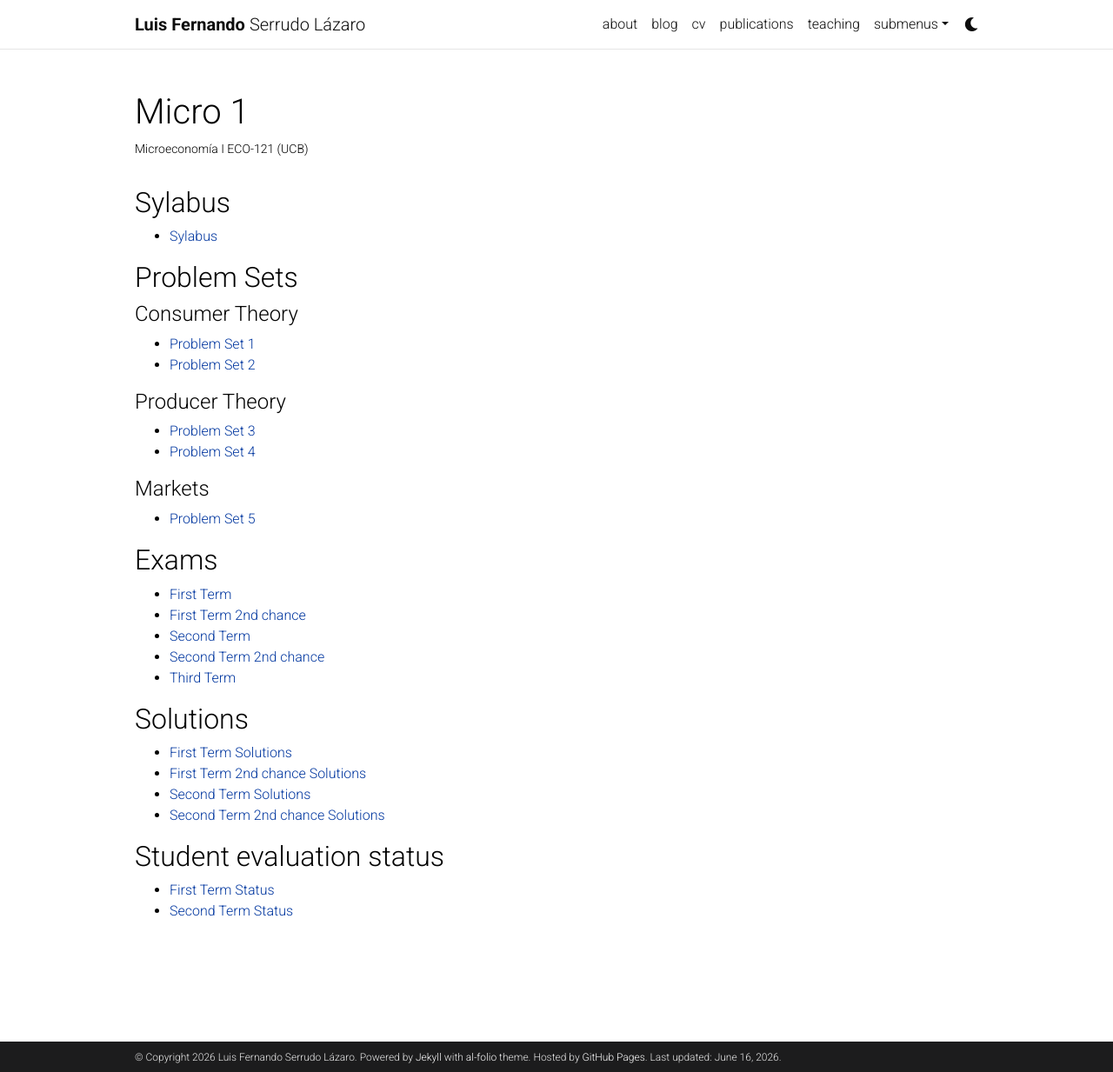
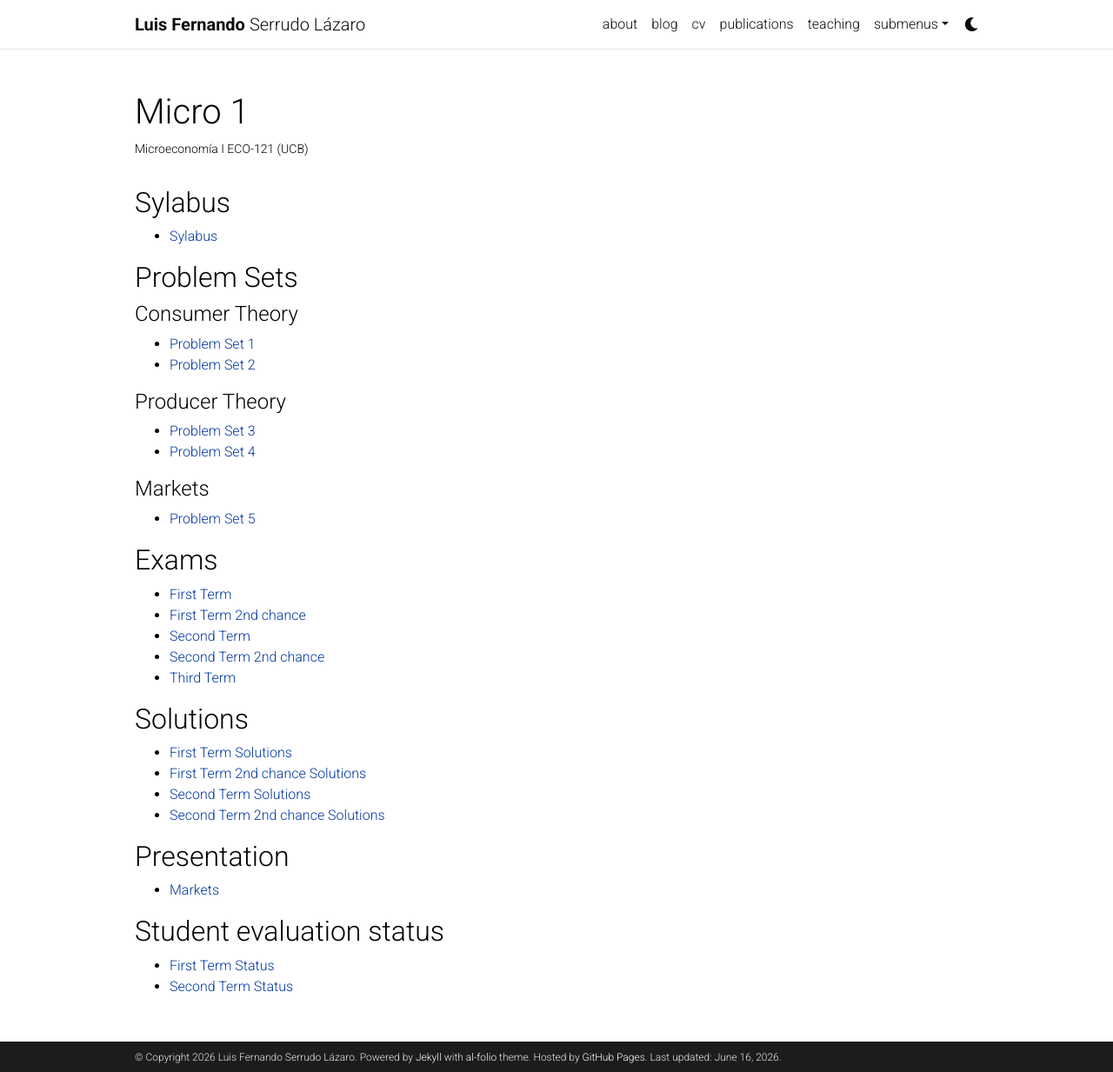
Before and after one commit to lserrudo/lserrudo.github.io, a Jekyll site: the page built from _projects/Microeconomics1.md, in a window 1280 px wide and 1233 px high. Shown: the whole window at 87% size. Built offline with Jekyll 4.4.1, drawn with Linux system fonts in a browser that asks for light colours; comment, search, counter and statistics services are not loaded; a style sheet for code colours, icons or effects is not loaded.

Commit message:
Update Microeconomics1.md

```diff
--- a/_projects/Microeconomics1.md
+++ b/_projects/Microeconomics1.md
@@ -35,6 +35,9 @@ category: teaching
 - [Second Term Solutions](/assets/pdf/ExamII_Sol.pdf)
 - [Second Term 2nd chance Solutions](/assets/pdf/ExamII_rec_sol.pdf)
 
+## Presentation
+- [Markets](/assets/pdf/Markets.pdf)
+
 ## Student evaluation status
 - [First Term Status](/assets/pdf/FT_Approved.pdf)
 - [Second Term Status](/assets/pdf/ST_Approved.pdf)
```
